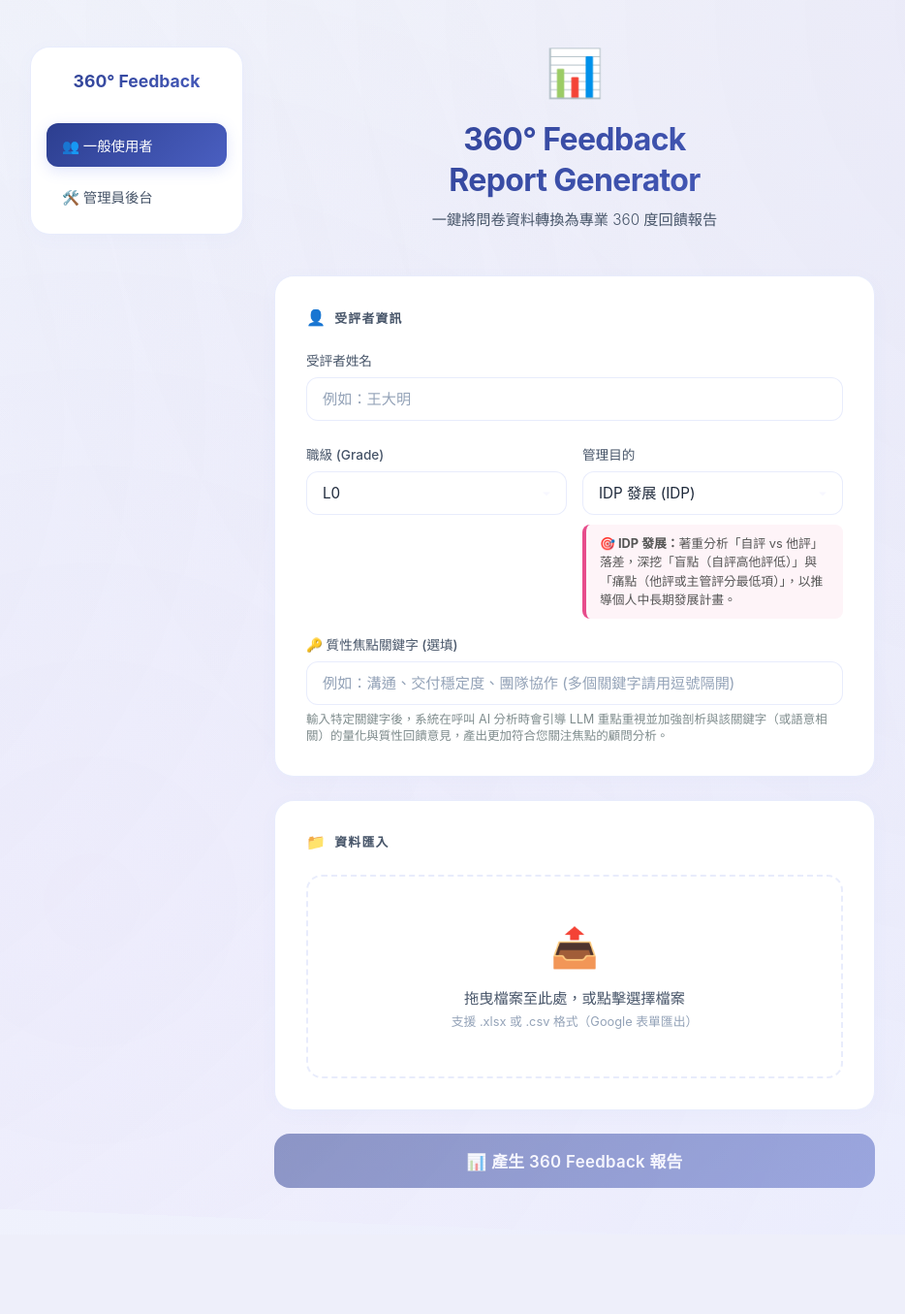
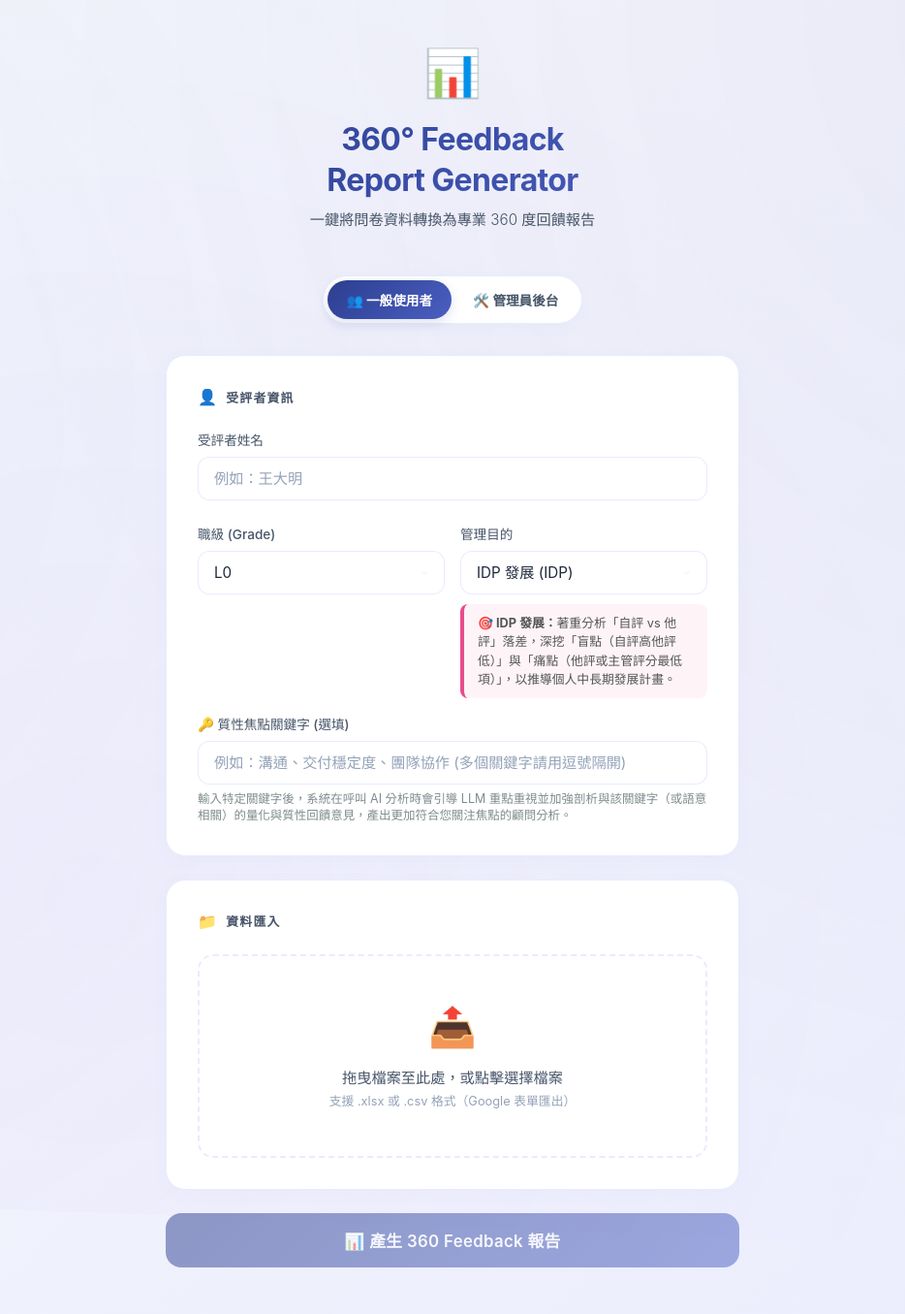
Before and after one commit to LINPEICHUN/HR360_report, a FastAPI app: page / in a window 1280 px wide. Shown: the whole page at 97% size, without its empty margins (173-1107 px from the left). Before the commit the page ends 1225 px from the top, so only its background shows below. Run offline with FastAPI, Linux system fonts and the light colour scheme.

Commit message:
layout: 廢除側欄以恢復卡片完美置中對稱，並在 Header 下方加置膠囊分段切換器

```diff
--- a/app/static/css/main.css
+++ b/app/static/css/main.css
@@ -591,3 +591,48 @@ body::before {
         max-width: 100%;
     }
 }
+
+/* ===================================================
+   💎 藥丸型導覽切換器 (Segmented Nav Control)
+   =================================================== */
+.nav-toggle-container {
+    display: flex;
+    justify-content: center;
+    margin-bottom: var(--space-xl);
+    position: relative;
+    z-index: 10;
+}
+
+.segmented-control {
+    display: flex;
+    background: var(--bg-card, #ffffff);
+    border: 1px solid var(--border-glass, rgba(102, 126, 234, 0.15));
+    border-radius: 99px;
+    padding: 4px;
+    box-shadow: 0 4px 15px rgba(102, 126, 234, 0.03);
+    gap: 2px;
+}
+
+.segmented-item {
+    display: flex;
+    align-items: center;
+    gap: var(--space-sm);
+    padding: 10px 20px;
+    color: var(--text-secondary, #475569);
+    text-decoration: none;
+    border-radius: 99px;
+    font-size: 0.85rem;
+    font-weight: 600;
+    transition: all var(--transition-normal, 0.3s ease);
+}
+
+.segmented-item:hover {
+    color: var(--text-primary, #1e293b);
+    background: rgba(102, 126, 234, 0.05);
+}
+
+.segmented-item.active {
+    background: var(--primary-gradient);
+    color: white !important;
+    box-shadow: 0 4px 12px rgba(44, 62, 143, 0.15);
+}
--- a/app/templates/index.html
+++ b/app/templates/index.html
@@ -20,24 +20,21 @@
         </ul>
     </div>
 
-    <div class="layout-wrapper">
-        <!-- 左側導覽列 -->
-        <div class="sidebar-nav">
-            <div class="sidebar-menu">
-                <div class="sidebar-brand">360° Feedback</div>
-                <a href="/" class="sidebar-item active">👥 一般使用者</a>
-                <a href="/admin" class="sidebar-item">🛠️ 管理員後台</a>
+    <div class="container">
+        <!-- 標題 -->
+        <header class="header">
+            <span class="header__icon">📊</span>
+            <h1 class="header__title">360° Feedback<br>Report Generator</h1>
+            <p class="header__subtitle">一鍵將問卷資料轉換為專業 360 度回饋報告</p>
+        </header>
+
+        <!-- 藥丸分段切換器 -->
+        <div class="nav-toggle-container">
+            <div class="segmented-control">
+                <a href="/" class="segmented-item active">👥 一般使用者</a>
+                <a href="/admin" class="segmented-item">🛠️ 管理員後台</a>
             </div>
         </div>
-
-        <!-- 右側內容區 -->
-        <div class="content-main">
-            <!-- 標題 -->
-            <header class="header">
-                <span class="header__icon">📊</span>
-                <h1 class="header__title">360° Feedback<br>Report Generator</h1>
-                <p class="header__subtitle">一鍵將問卷資料轉換為專業 360 度回饋報告</p>
-            </header>
 
             <!-- 錯誤提示 -->
             {% if error %}
@@ -125,7 +122,6 @@
 
             </form>
         </div>
-    </div>
 
     <script src="/static/js/app.js?v={{ range(1000, 9999) | random }}"></script>
 </body>
```
Also changed, not shown: app/templates/admin.html (+13 -17 lines).
